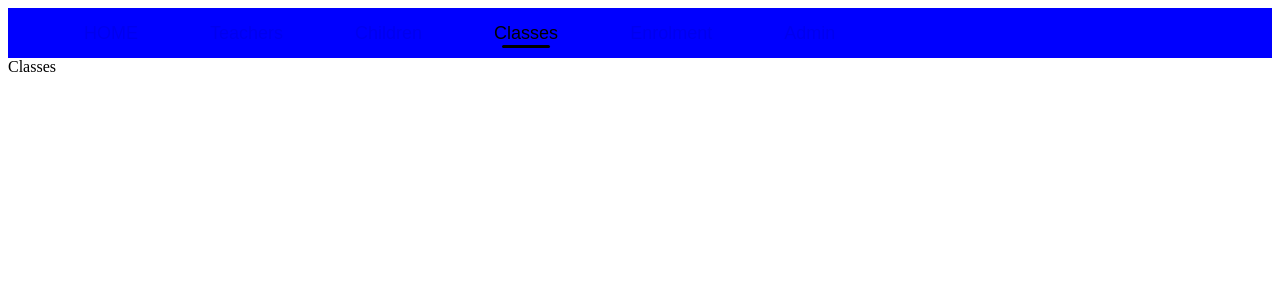
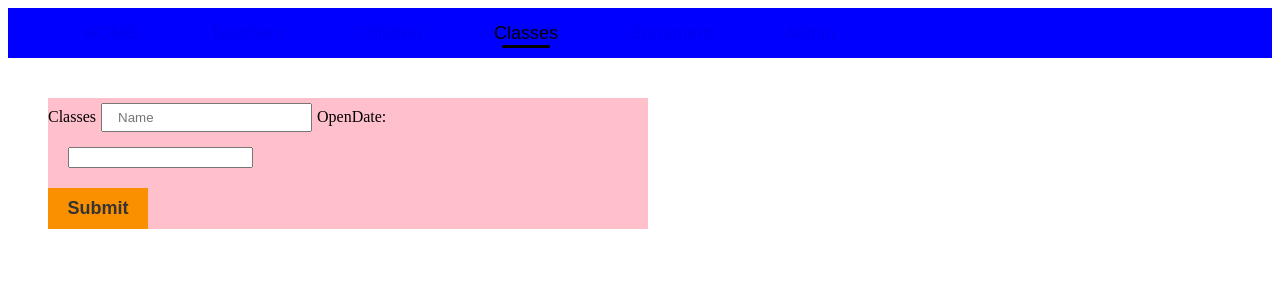
Before and after one commit to hxinqc/garderie-Xin-Hani, a React (Create React App) app in the folder garderiefrontend/: page /Classes in a window 1280 px wide. Shown: the top 300 px of the page. Built offline with nearby package versions, Linux system fonts and the light colour scheme.

Commit message:
Add create classes js

```diff
--- a/garderiefrontend/src/pages/Classes.js
+++ b/garderiefrontend/src/pages/Classes.js
@@ -1,9 +1,78 @@
-import React from 'react'
+import React, { useState } from "react";
+import DateSelect from '../component/DateSelect'
+import styled from "styled-components";
+// import { useNavigate } from 'react-router-dom';
 
-function Classes() {
+export default function Classes() {
+  const[name, setName] = useState('');
+  const [openDate, setOpenDate] = useState(null);
+
+  const btnConfirm = (ev) => {
+    ev.preventDefault();
+
+    fetch("http://localhost:8080/class", {
+        method: "POST",
+        body: JSON.stringify({
+            name: name,
+            openDate: openDate
+        }),
+        headers: {
+            "Content-Type": "application/json",
+        },
+    })
+    .then((res) => res.json())
+    .then((data) => {
+        console.log(data);
+        if(data.status === 200){
+            localStorage.setItem('data', JSON.stringify(data.data));
+            // history('/confirmed');
+            console.log(data.data);
+            console.log("New class added")
+        }
+    })
+    .catch(err => {
+        console.log("we have a problem " + err.message)});
+    }
   return (
-    <div>Classes</div>
+    <Form onSubmit={(ev) =>{btnConfirm(ev)}}>
+    <div style={{width:"600px", backgroundColor:"pink"}}>Classes
+      <Label>
+        <Input required placeholder="Name" type="text" onChange={(e)=>setName(e.target.value)} />
+      </Label>
+
+      OpenDate:<DateSelect selectedDate={openDate} setselectedDate={setOpenDate} />
+
+      <Button type="submit">Submit</Button>
+    </div>
+    </Form>
   )
+
 }
 
-export default Classes
+const Form = styled.form`
+    display: flex;
+    flex-direction: column;
+    padding: 25px;
+    margin: 15px;
+    border: none;
+    border-radius: 7px;
+`;
+const Label = styled.label`
+`;
+
+const Button = styled.button`
+    width: 100px;
+    background-color: #fa9000;
+    color: #333;
+    border: none;
+    cursor: pointer;
+    padding: 10px;
+    font-size: 18px;
+    font-weight: 600;
+    margin-top: 10px;
+`;
+
+const Input = styled.input`
+    margin: 5px;
+    padding: 5px 15px;
+`;
```
Also changed, not shown: 1 other file (tests, documents, lock files or other folders).
